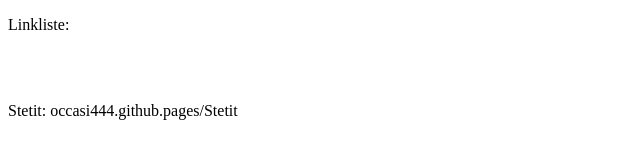
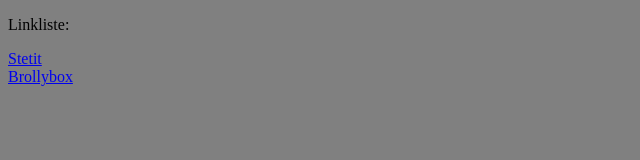
Before and after one commit to occasi444/occasi444.github.io, a plain HTML site: page index.html in a window 1280 px wide. Shown: the whole page, without its empty margins (0-640 px from the left). Drawn offline with Linux system fonts and the light colour scheme.

Commit message:
Add background color and update link list in index.html
Added a style block to set the background color to gray and updated the link list with new links.

```diff
--- a/index.html
+++ b/index.html
@@ -6,13 +6,19 @@
     <meta charset="UTF-8">
     <title>Occasi444</title>
 
+    <style>
+        body{
+            background-color: gray;
+        }
+    </style>
+
 </head>
 
 <body>
 
-    <p>Linkliste:</p><br><br>
-
-    <p>Stetit: occasi444.github.pages/Stetit</p>
+    <p>Linkliste:</p>
+    <a href="https://occasi444.github.io/Stetit/" target="_blank">Stetit</a><br>
+    <a href="https://occasi444.github.io/brollybox/" target="_blank">Brollybox</a>
 
 </body>
 
```
